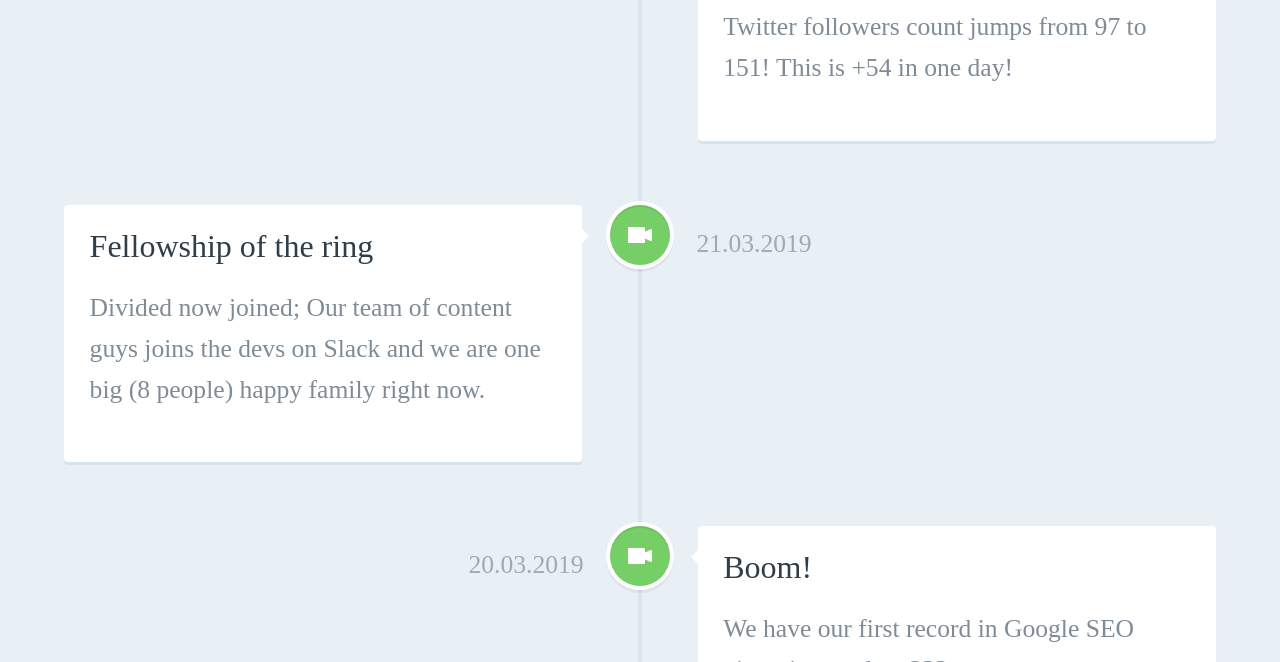
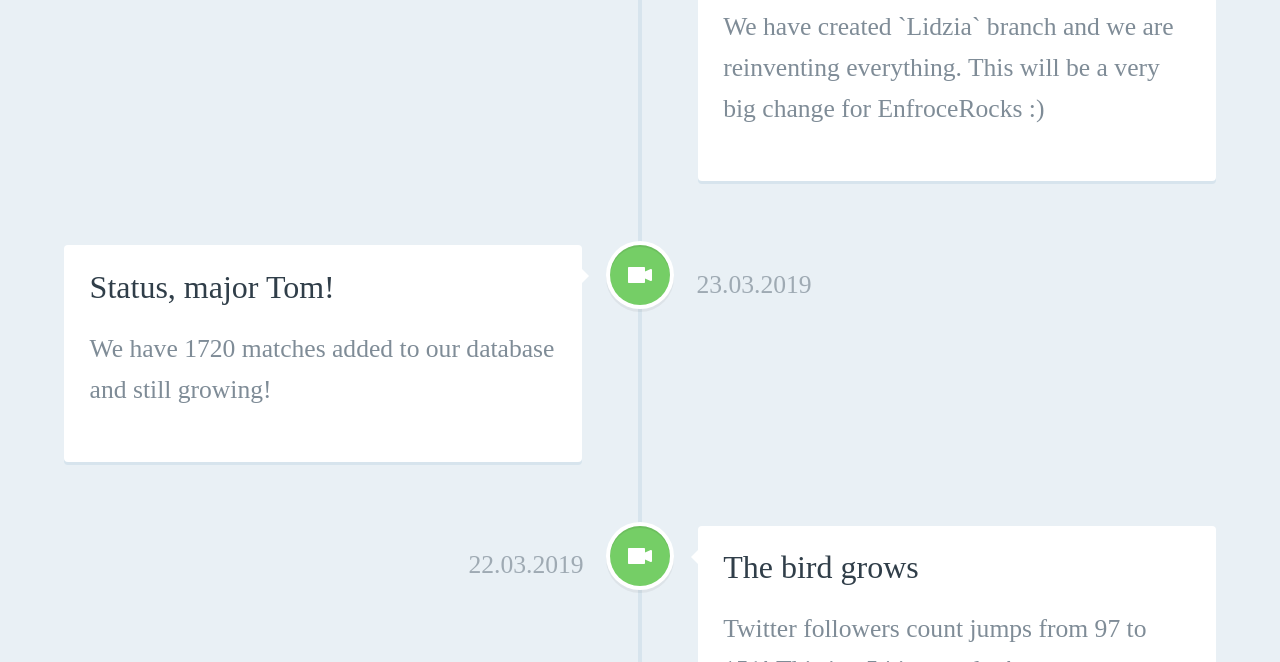
Before and after one commit to enforcerocks/enforce-timeline, a website built with Parcel: page src/index.pug in a window 1280 px wide. Shown: the part 736-1398 px from the top of the page. Built offline with nearby package versions, Linux system fonts and the light colour scheme; a web font is replaced by a local one.

Commit message:
Add new items to timeline, update npm packages

```diff
--- a/package.json
+++ b/package.json
@@ -19,6 +19,6 @@
   "homepage": "https://github.com/enforcerocks/enforce-timeline#readme",
   "devDependencies": {
     "parcel-bundler": "^1.12.3",
-    "pug": "^2.0.3"
+    "pug": "^2.0.4"
   }
 }
--- a/src/index.pug
+++ b/src/index.pug
@@ -7,6 +7,20 @@ html
     section(class='cd-timeline js-cd-timeline')
       div(class='cd-timeline__container')
         include ./includes/timelineBlock.pug
+
+        +block(
+          'img/cd-icon-movie.svg',
+          'Jira',
+          'We have just started using JIRA as our project management tool!',
+          '22.06.2019'
+        )
+
+        +block(
+          'img/cd-icon-movie.svg',
+          'Full-time Refactoring',
+          'We have created `Lidzia` branch and we are reinventing everything. This will be a very big change for EnfroceRocks :)',
+          '29.05.2019'
+        )
 
         +block(
           'img/cd-icon-movie.svg',
```
Also changed, not shown: docs/cd-icon-movie.20eda696.svg (added), docs/index.html, 15 other files.
